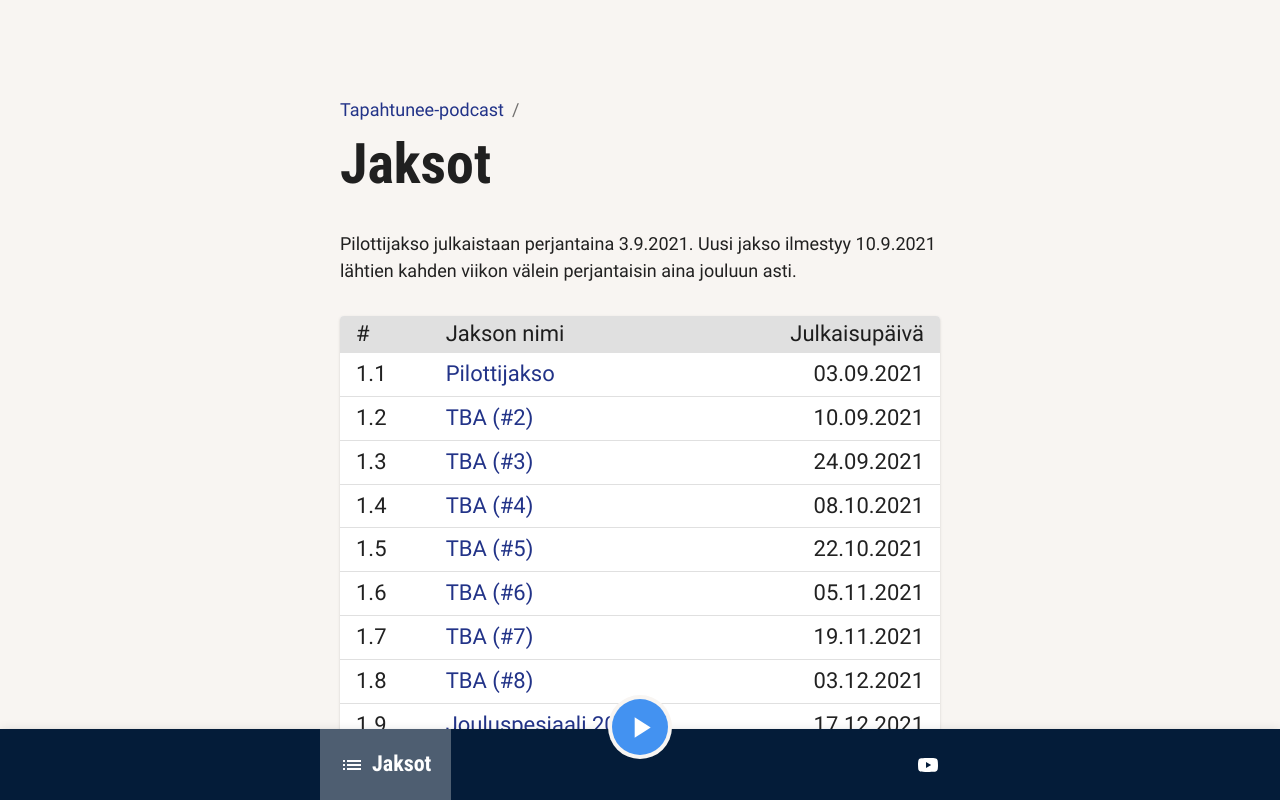
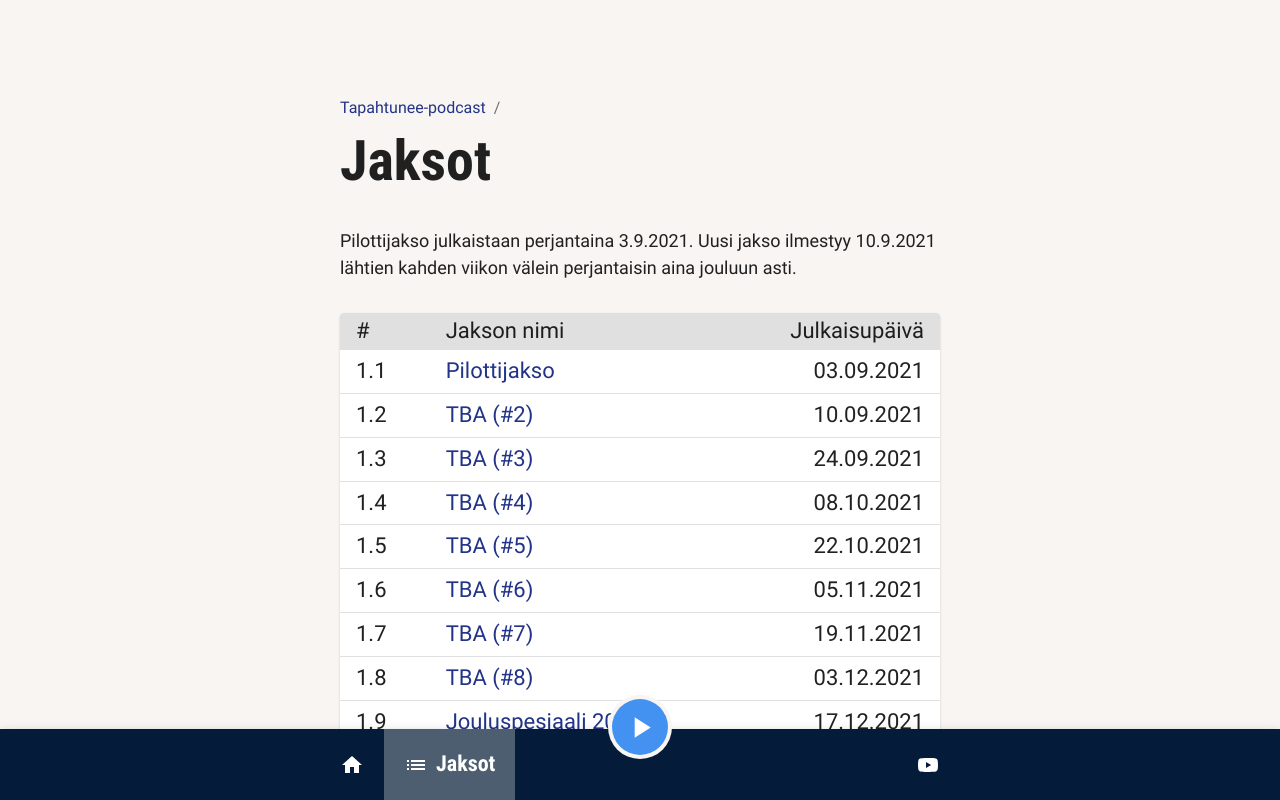
Before and after one commit to oskarijarvelin/tapahtunee, a Next.js app: page /jaksot in a window 1280 px wide. Built offline with nearby package versions, Linux system fonts and the light colour scheme.

Commit message:
Added home icon & made breadcrumbs smaller

```diff
--- a/components/AppBar.js
+++ b/components/AppBar.js
@@ -4,9 +4,9 @@ import { makeStyles } from '@material-ui/core/styles';
 import { AppBar, Toolbar, IconButton, Link as MuiLink, Fab } from '@material-ui/core';
 import Link from 'next/link';
 
+import HomeIcon from '@material-ui/icons/Home';
 import ListIcon from '@material-ui/icons/List';
 import YoutubeIcon from '@material-ui/icons/YouTube';
-
 import PlayArrowIcon from '@material-ui/icons/PlayArrow';
 
 const useStyles = makeStyles((theme) => ({
@@ -52,6 +52,9 @@ const useStyles = makeStyles((theme) => ({
             backgroundColor: 'rgba(255,255,255,.12)',
             textDecoration: 'none'
         }
+    },
+    homeIcon: {
+        margin: '2px 0',
     },
     menuIcon: {
         marginLeft: theme.spacing(2),
@@ -101,6 +104,12 @@ export default function MenuAppBar() {
         <AppBar position="fixed" color="primary" className={classes.appBar}>
             <Toolbar className={classes.toolbar}>
 
+                <Link href="/" passHref>
+                    <MuiLink color="inherit" className={classes.menuItem} href="/">
+                        <HomeIcon className={classes.homeIcon} />
+                    </MuiLink>
+                </Link>
+
                 {nav.navItems.map((navItem) => {
                     const Icon = navItem.icon;
                     return (
--- a/components/Breadcrumbs.js
+++ b/components/Breadcrumbs.js
@@ -1,12 +1,20 @@
 import React from 'react';
 import Link from '../components/Link.js';
 import { Container, Box, Breadcrumbs as MuiBreadcrumbs, Typography } from '@material-ui/core';
+import { makeStyles } from '@material-ui/core/styles';
+
+const useStyles = makeStyles((theme) => ({
+  link: {
+    fontSize: 16,
+  }
+}));
 
 export default function Breadcrumbs({ parents }) {
+    const classes = useStyles();
     return (
         <Container maxWidth="sm">
             <Box pt={{xs:6, md:12}}>
-                <MuiBreadcrumbs aria-label="breadcrumb">
+                <MuiBreadcrumbs aria-label="breadcrumb" className={classes.link}>
                     <Link href="/">Tapahtunee-podcast</Link>
                         {parents && parents.map((parent, i) => (
                             <Link key={i} href={parent.url}>{parent.title}</Link>
--- a/pages/index.js
+++ b/pages/index.js
@@ -34,13 +34,13 @@ export default function Index() {
 
         <Box pb={4}>
           <Typography variant="body2">
-            <i className={classes.potentiaali}>Tapahtunee</i> tarkoitti aiemmin tapahtua-verbin aktiivin potentiaalin preesensin yksikön 3. persoonan muotoa, joka ilmaisee viestijän pitävän käsittelemäänsä asiaa mahdollisena tai todennäköisenä mutta ei varmana.
+            <i className={classes.potentiaali}>Tapahtunee</i> tarkoitti aiemmin tapahtua-verbin aktiivin potentiaalin preesensin yksikön 3. persoonan muotoa, joka ilmaisee viestijän pitävän käsittelemäänsä asiaa mahdollisena tai todennäköisenä, mutta ei varmana.
           </Typography>
         </Box>
 
         <Box pb={4}>
           <Typography variant="body2">
-            Nyt <i className={classes.potentiaali}>Tapahtunee</i> tarkoittaa myös Oululaista tapahtuma-alan podcastia korona-ajan todellisuudesta, jossa tapahtumista voidan puhua vain mahdollisina tai todennäköisinä mutta ei varmoina.
+            Nyt <i className={classes.potentiaali}>Tapahtunee</i> tarkoittaa myös Oululaista tapahtuma-alan podcastia korona-ajan todellisuudesta, jossa tapahtumista voidan puhua vain mahdollisina tai todennäköisinä, mutta ei varmoina.
           </Typography>
         </Box>
 
```
